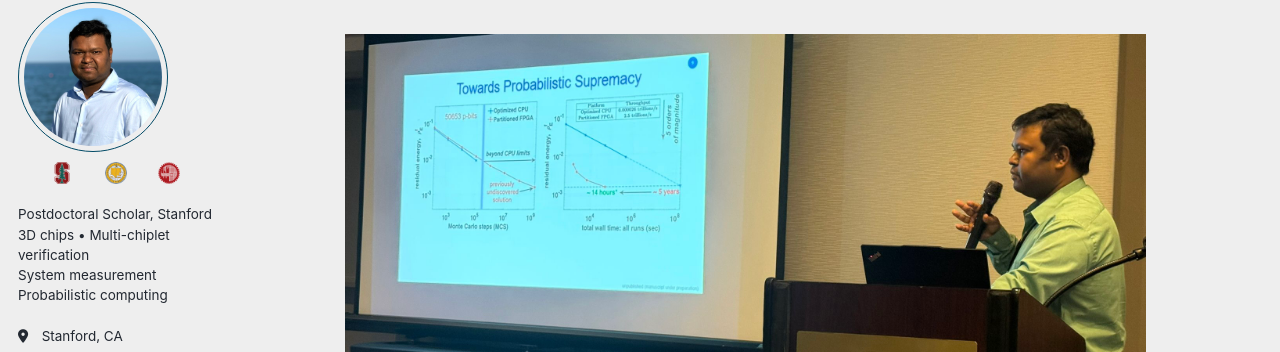
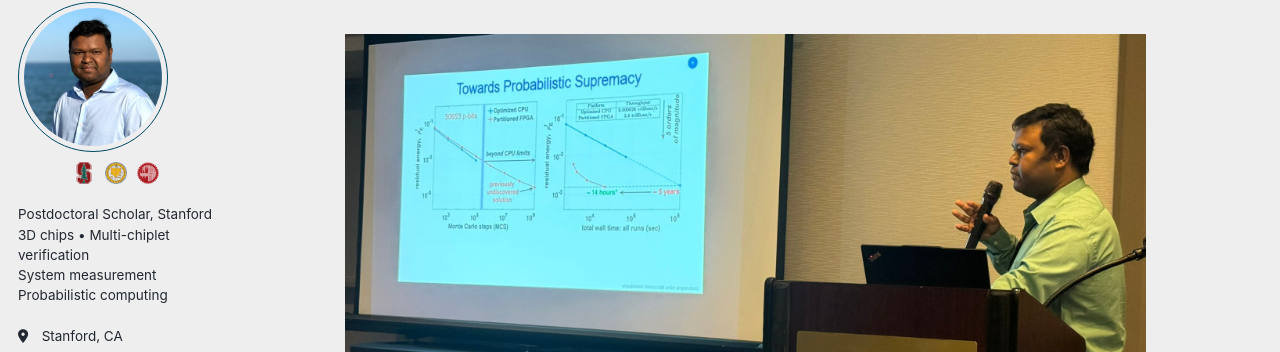
Before and after one commit to navidaadit/navidaadit.github.io, a Jekyll site: the page built from _pages/about.md, in a window 1280 px wide. Shown: the part 97-449 px from the top of the page. Built offline with Jekyll 4.4.1, drawn with Linux system fonts in a browser that asks for light colours; some web fonts are replaced.

Commit message:
Simplify avatar and affiliation logo styles
Refactor avatar and affiliation styles for better responsiveness and consistency.

```diff
--- a/_sass/_custom.scss
+++ b/_sass/_custom.scss
@@ -17,11 +17,7 @@
 }
 
 /* ---------- Content width cap inside right column ---------- */
-:root {
-  --content-max: 75%;
-  --avatar-desktop: 150px;
-  --avatar-mobile: 110px;
-}
+:root { --content-max: 75%; } /* simple size var (not theme-related) */
 
 /* Limit inner text width (not hero/pills/CV button) */
 .layout--single .page__content > *:not(.hero-img):not(.keyword-pills):not(.cv-row) {
@@ -42,78 +38,42 @@
 /* ---------- Author block (avatar + bio) ---------- */
 /* Desktop: consistent avatar */
 .author__avatar img {
-  width: var(--avatar-desktop);
-  height: var(--avatar-desktop);
+  width: 150px;
+  height: 150px;
   object-fit: cover;
   border-radius: 50%;
 }
 
-/* Phone: slightly smaller avatar */
+/* Phone: slightly smaller avatar, bio under photo, clean stacking */
 @media (max-width: 640px){
-  .author__avatar img { width: var(--avatar-mobile); height: var(--avatar-mobile); }
+  .author__avatar img { width: 110px; height: 110px; }
+  .author__content, .author__bio { display:block; margin-top:8px; }
+  .author__content p, .author__bio { text-align:left !important; }
 }
 
-/* ===========================================================
-   MOBILE FIX: make headshot + affiliation centered like Athena
-   This overrides the theme’s table/table-cell/floats on mobile.
-   =========================================================== */
-@media (max-width: 1023px){
-
-  /* Kill table/table-cell layout if the theme uses it */
-  .sidebar .author__profile,
-  .sidebar .author__avatar,
-  .sidebar .author__content,
-  .sidebar .author__bio {
-    display: block !important;
-    float: none !important;
-    width: 100% !important;
-  }
-
-  /* Center ONLY the avatar block */
-  .sidebar .author__avatar {
-    text-align: center !important;
-    margin: 0 auto !important;
-  }
-  .sidebar .author__avatar img {
-    display: block !important;
-    margin-left: auto !important;
-    margin-right: auto !important;
-  }
-
-  /* Keep your text left-aligned (don’t center the whole sidebar) */
-  .sidebar .author__content,
-  .sidebar .author__bio,
-  .sidebar .author__content * ,
-  .sidebar .author__bio * {
-    text-align: left !important;
-  }
-}
-
-/* --- Affiliation logos (tight + centered under headshot) --- */
-.affil-logos{
+/* --- Affiliation logos (CENTERED RELATIVE TO HEADSHOT WIDTH, NO EXTRA SPACING) --- */
+/* IMPORTANT: This centers to the AVATAR width, not the sidebar width. */
+.sidebar .affil-logos{
+  width: 150px;                 /* match .author__avatar img */
+  margin: 6px auto 0 auto;       /* centers the 150px block under avatar */
   display: flex;
+  justify-content: center;       /* center icons inside that 150px block */
   align-items: center;
-  justify-content: center;
-
-  /* IMPORTANT: make the logo-row width match the headshot,
-     so it’s centered relative to the headshot, not the sidebar */
-  width: var(--avatar-desktop);
-  margin: 4px auto 0 auto;
+  gap: 10px;
   padding: 0;
-  gap: 10px;
   line-height: 1;
 }
 
-.affil-logo{
+.sidebar .affil-logo{
   width: 22px;
   height: 22px;
   object-fit: contain;
   display: block;
 }
 
-/* Match logo-row width to the smaller mobile avatar */
+/* Mobile: match the smaller avatar */
 @media (max-width: 640px){
-  .affil-logos{ width: var(--avatar-mobile); }
+  .sidebar .affil-logos{ width: 110px; }
 }
 
 /* Remove any built-in hero from the theme */
```
